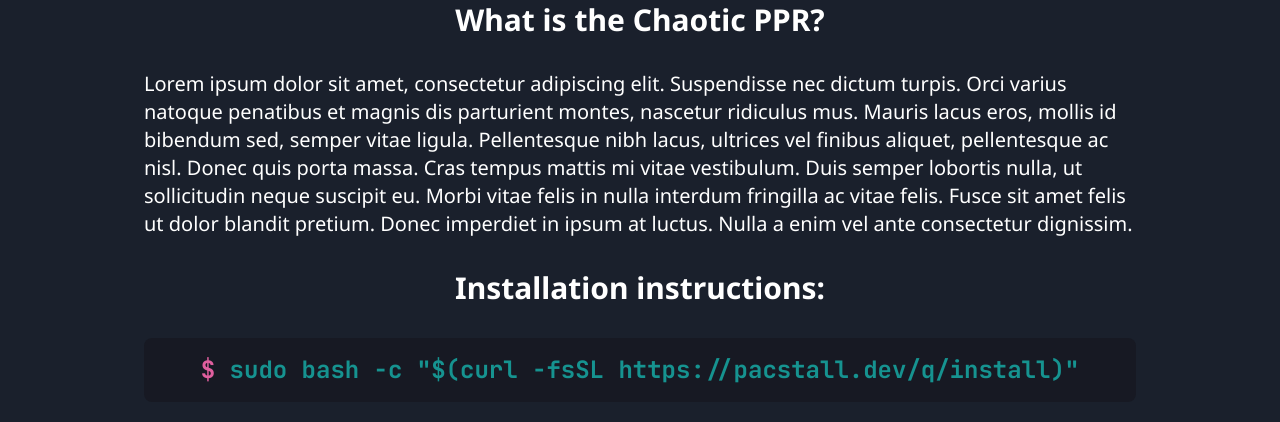
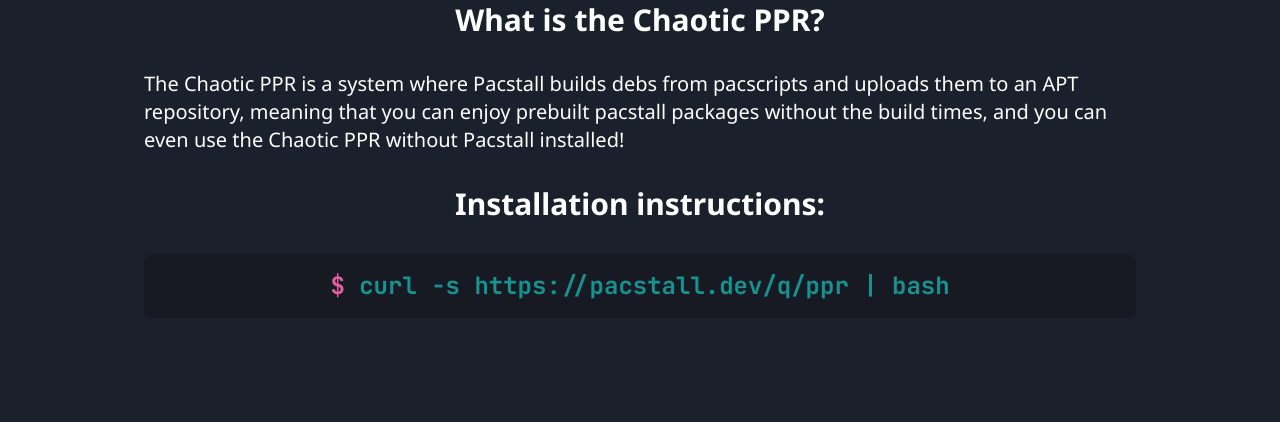
Before and after one commit to pacstall/chaotic-ppr-landing, a Next.js app: page / in a window 1280 px wide. Shown: the part 486-908 px from the top of the page. After the commit the page ends 868 px from the top, so only its background shows below. Built offline with nearby package versions, Linux system fonts and the light colour scheme.

Commit message:
Upd: site content

```diff
--- a/src/components/content.jsx
+++ b/src/components/content.jsx
@@ -8,7 +8,7 @@
     // Copy alert state
     const [copiedAlert, setCopiedAlert] = useState(false);
     // Download link
-    const downloadLink = "sudo bash -c \"$(curl -fsSL https://pacstall.dev/q/install)\"";
+    const downloadLink = "curl -s https://pacstall.dev/q/ppr | bash";
     // Copy download function
     const copyDownload = () => {
         navigator.clipboard.writeText(downloadLink);
@@ -37,14 +37,14 @@
             <div className="my-8">
                 <h1 className="text-center text-3xl text-white font-bold">What is the Chaotic PPR?</h1>
                 <p className="text-xl text-white my-8">
-                    Lorem ipsum dolor sit amet, consectetur adipiscing elit. Suspendisse nec dictum turpis. Orci varius natoque penatibus et magnis dis parturient montes, nascetur ridiculus mus. Mauris lacus eros, mollis id bibendum sed, semper vitae ligula. Pellentesque nibh lacus, ultrices vel finibus aliquet, pellentesque ac nisl. Donec quis porta massa. Cras tempus mattis mi vitae vestibulum. Duis semper lobortis nulla, ut sollicitudin neque suscipit eu. Morbi vitae felis in nulla interdum fringilla ac vitae felis. Fusce sit amet felis ut dolor blandit pretium. Donec imperdiet in ipsum at luctus. Nulla a enim vel ante consectetur dignissim.
+                    The Chaotic PPR is a system where Pacstall builds debs from pacscripts and uploads them to an APT repository, meaning that you can enjoy prebuilt pacstall packages without the build times, and you can even use the Chaotic PPR without Pacstall installed!
                 </p>
             </div>
             <div className="my-8">
                 <h1 className="text-3xl text-white font-bold text-center">Installation instructions:</h1>
                 <div className="bg-darker p-4 my-8 rounded-lg w-auto hover:cursor-pointer" onClick={copyDownload}>
                     <h1 className="text-2xl text-pacstall-green font-bold text-center download">
-                        <span className="text-pacstall-pink">$</span> sudo bash -c "$(curl -fsSL https://pacstall.dev/q/install)"
+                        <span className="text-pacstall-pink">$</span> curl -s https://pacstall.dev/q/ppr | bash
                     </h1>
                 </div>
             </div>
```
